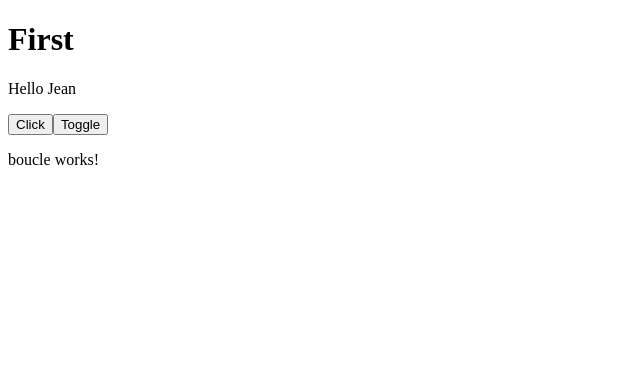
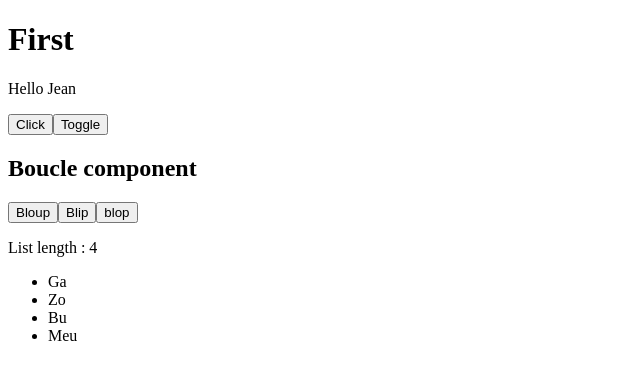
Before and after one commit to Minyas25/first-angular, an Angular app: page / in a window 1280 px wide. Shown: the top 380 px of the page, without its empty margins (0-640 px from the left). Built offline with nearby package versions, Linux system fonts and the light colour scheme.

Commit message:
added first loop

```diff
--- a/src/app/boucle/boucle.component.html
+++ b/src/app/boucle/boucle.component.html
@@ -1 +1,10 @@
-<p>boucle works!</p>
+<h2>Boucle component</h2>
+<button (click)="addItem('Bloup')">Bloup</button>
+<button (click)="addItem('Blip')">Blip</button>
+<button (click)="addItem('blop')">blop</button>
+<p>List length : {{list.length}}</p>
+<ul>
+    <li *ngFor="let item of list">
+        {{item}}
+    </li>
+</ul>
--- a/src/app/boucle/boucle.component.ts
+++ b/src/app/boucle/boucle.component.ts
@@ -6,5 +6,10 @@ import { Component } from '@angular/core';
   styleUrls: ['./boucle.component.css']
 })
 export class BoucleComponent {
+  list = ['Ga', 'Zo', 'Bu', 'Meu'];
 
+  addItem(text:string){
+    this.list.push(text);
+
+  }
 }
```
